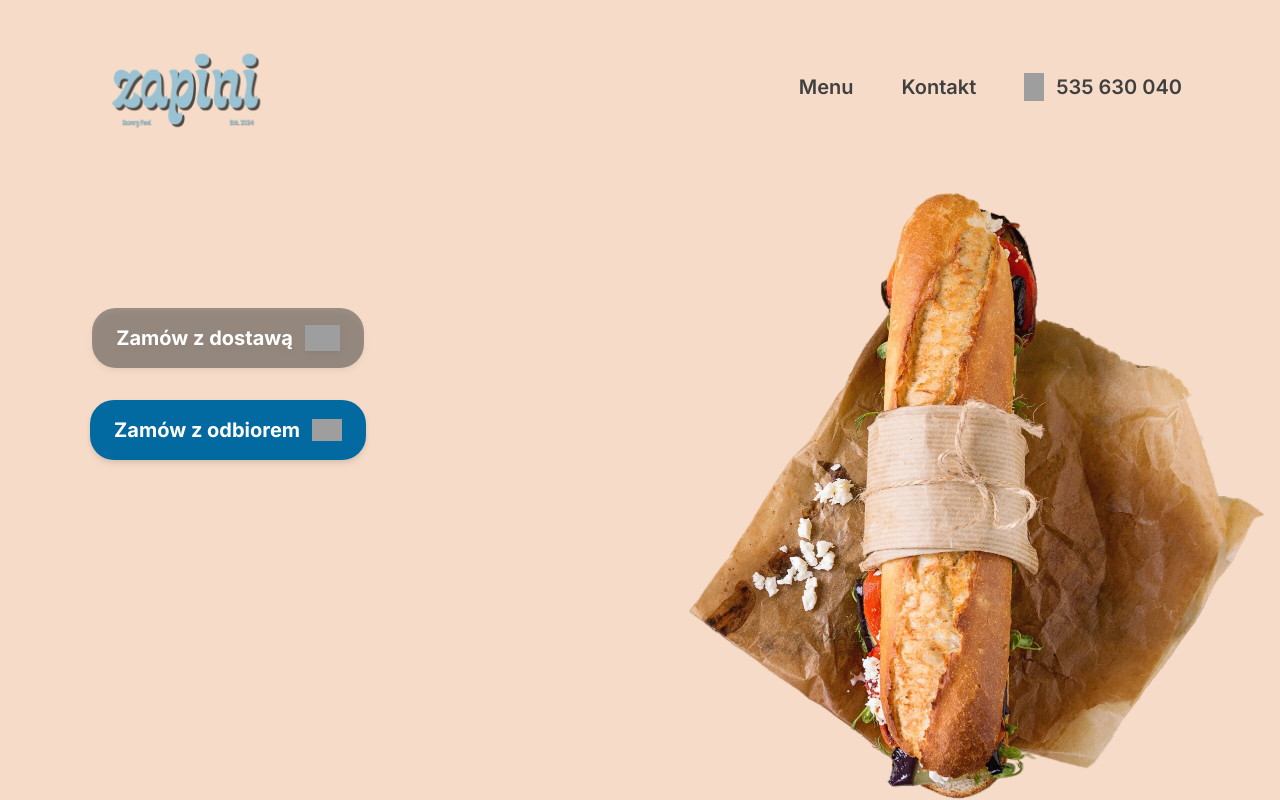
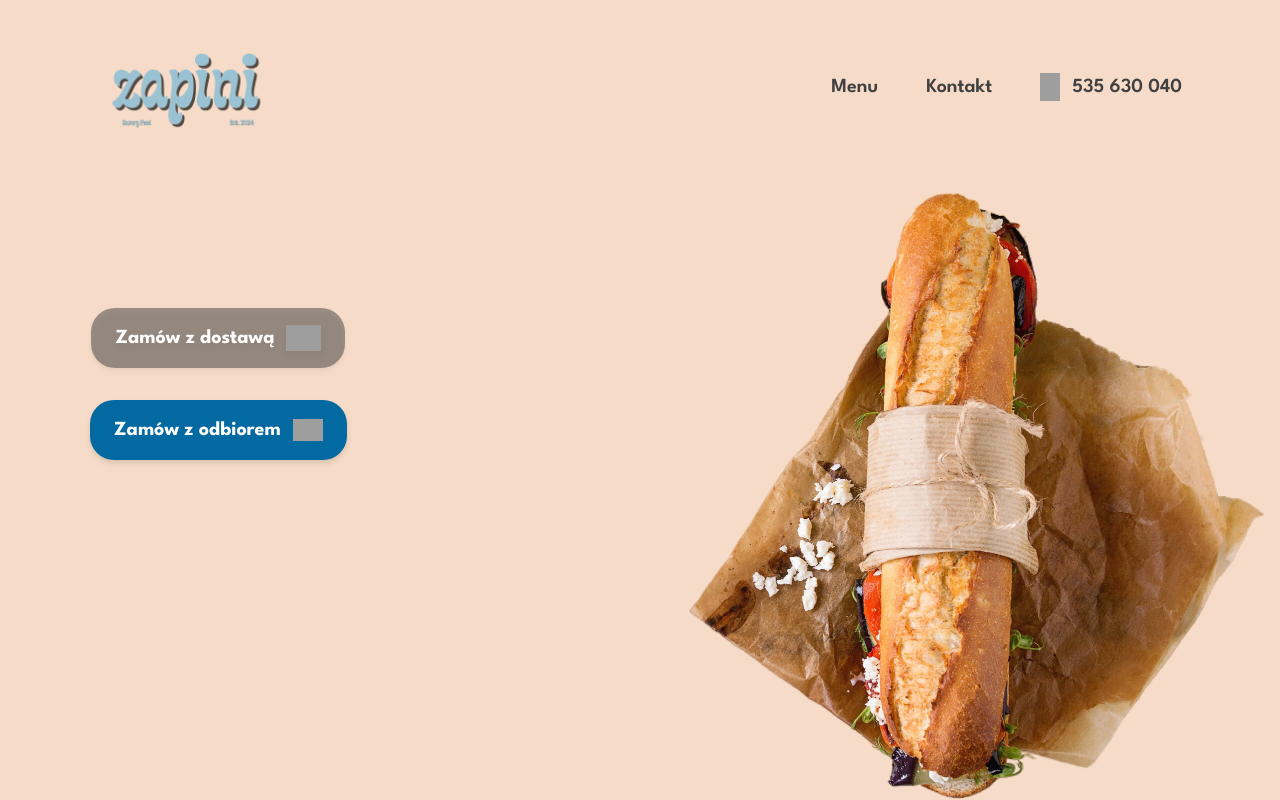
Before and after one commit to traczoskar/zapini, a Next.js app: page / in a window 1280 px wide. Shown: the top 800 px of the page. Built offline with nearby package versions, Linux system fonts and the light colour scheme; grey boxes are pictures that could not be loaded.

Commit message:
changed main font

```diff
--- a/src/app/layout.tsx
+++ b/src/app/layout.tsx
@@ -1,8 +1,8 @@
 import type { Metadata } from "next";
-import { Inter } from "next/font/google";
+import { League_Spartan } from "next/font/google";
 import "./globals.css";
 
-const inter = Inter({ subsets: ["latin"] });
+const leagueSpartan = League_Spartan({ subsets: ["latin"] });
 
 export const metadata: Metadata = {
   title: "Zapini",
@@ -32,7 +32,7 @@ export default function RootLayout({
   return (
     <html lang="pl">
       <body
-        className={`${inter.className} antialiased min-h-screen flex flex-col items-center w-full`}
+        className={`${leagueSpartan.className} antialiased min-h-screen flex flex-col items-center w-full`}
       >
         {children}
       </body>
```
